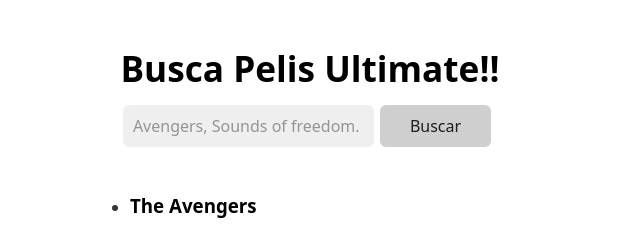
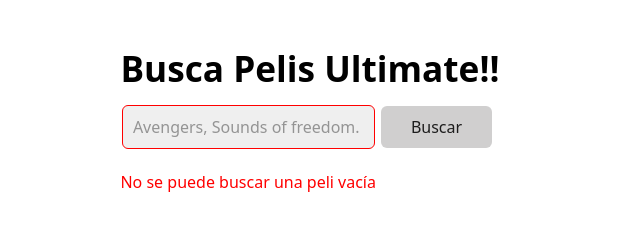
Before and after one commit to gusstis/busca-pelis, a React (Vite) app: page / in a window 1280 px wide. Shown: the top 238 px of the page, without its empty margins (330-970 px from the left). Built offline with nearby package versions, Linux system fonts and the light colour scheme.

Commit message:
React useState used for controlling form

```diff
--- a/src/App.jsx
+++ b/src/App.jsx
@@ -1,28 +1,67 @@
 import './App.css';
 import { Movies } from './components/Movies';
-import {useMovies} from './hooks/useMovies';
+import {useMovies} from './hooks/useMovies'
+import {useState, useEffect} from 'react';
+
+function useSearch() {
+  const [search, updateSearch] = useState('')
+  const [error, setError] = useState(null)
+
+  useEffect(() => {
+    if (search === '') {
+      setError('No se puede buscar una peli vacía')
+      return
+    }
+    if (search.match(/^\d+$/)) {
+      setError('No se puede buscar una peli con nro')
+      return
+    }
+    if (search.length < 3) {
+      setError('La búsqueda debe tener al menos 3 caracteres')
+      return
+    }
+    setError(null)
+  }, [search])
+  return { search,updateSearch, error }
+}
 
 function App() {
-  const { movies : mappedMovies } = useMovies()
+  const { movies } = useMovies()
+  const { search, updateSearch, error } = useSearch()
 
+  const handleSubmit = (event ) => {
+    event.preventDefault()
+      console.log({search})
+  }
+
+  const handleChange = (event) => {
+    updateSearch(event.target.value)
+
+  }
 
   return (
     <>
       <div className='page' >
         <header>
       <h1>Busca Pelis Ultimate!!</h1>
-          <form action="">
+          <form className='form' onSubmit={handleSubmit} action="">
             <input
+              style={{
+               border:'1px solid transparent',
+               borderColor: error ? 'red' : 'transparent'
+              }}
+              onChange={handleChange}
+              name='query'
+              value={search}
               type="text"
               placeholder='Avengers, Sounds of freedom. etc...'
             />
-            <button type="submit">Buscar</button>
+            <button  type="submit">Buscar</button>
           </form>
+          {error && <p style={{color: 'red'}}>{error}</p>}
         </header>
         <main>
-          {
-           <Movies movies={mappedMovies} />
-          }
+           <Movies movies={movies} />
         </main>
       </div>
     </>
```
Also changed, not shown: 1 other file (tests, documents, lock files or other folders).
